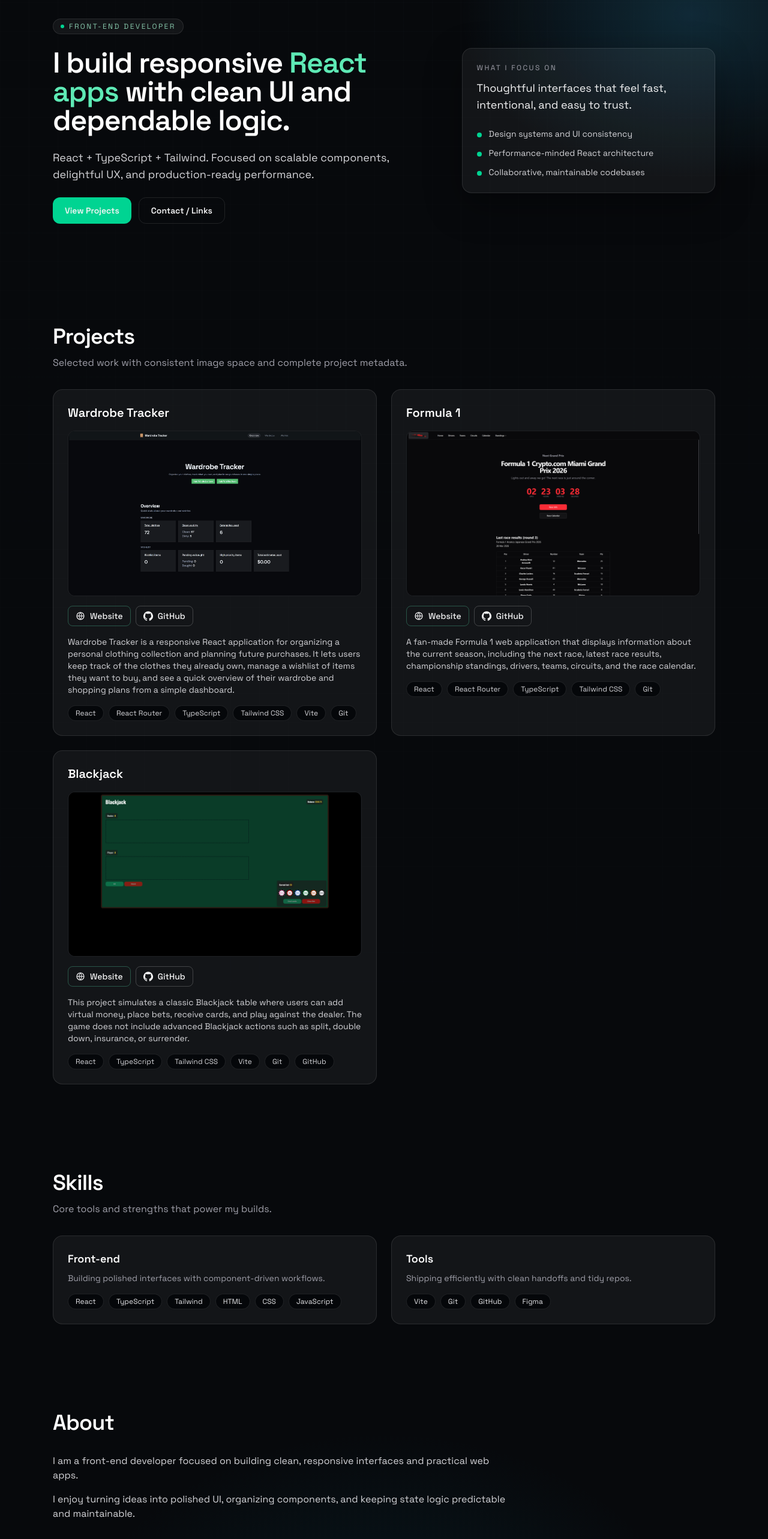
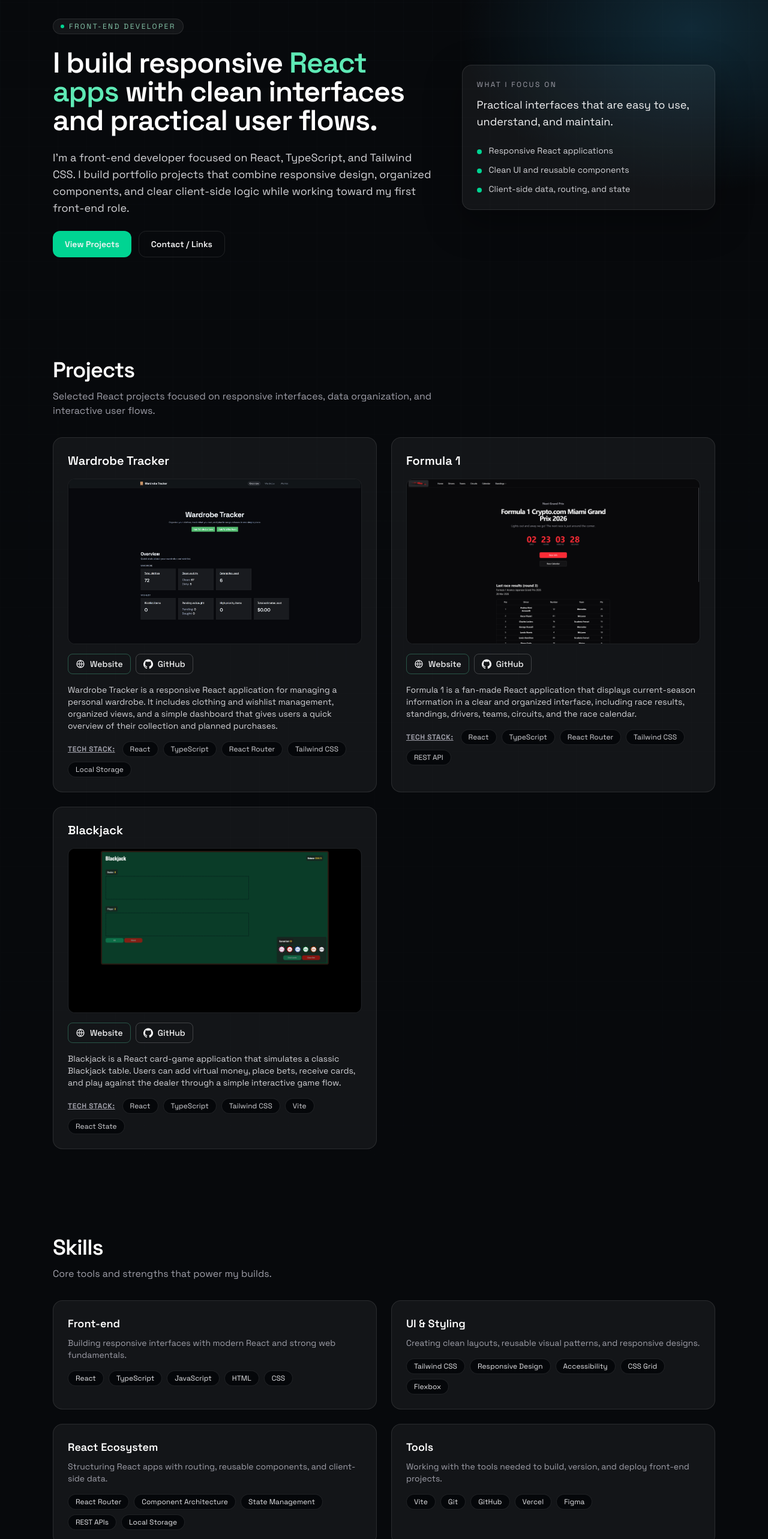
Before and after one commit to SantiG11/sg-portfolio, a React (Vite) app: page / in a window 1280 px wide. Shown: the part 140-2706 px from the top of the page at 60% size. Built offline with nearby package versions, Linux system fonts and the light colour scheme.

Commit message:
Hero, About me and Skills sections content improved

```diff
--- a/src/components/ProjectCard.tsx
+++ b/src/components/ProjectCard.tsx
@@ -131,7 +131,10 @@ export default function ProjectCard({
 
         <p className="mt-4 break-words text-sm text-zinc-300">{description}</p>
 
-        <ul className="mt-4 flex flex-wrap gap-2">
+        <ul className="mt-4 flex flex-wrap items-center gap-2">
+          <li className="mr-1 text-xs underline font-bold uppercase tracking-wider text-zinc-400">
+            Tech stack:
+          </li>
           {technologies.map((item) => (
             <li
               key={item}
--- a/src/data/contacts.ts
+++ b/src/data/contacts.ts
@@ -18,7 +18,7 @@ export const contactMethods: ContactMethod[] = [
   {
     id: "linkedin",
     label: "LinkedIn",
-    hint: "Fastest response",
+    hint: "Professional profile",
     value: "https://www.linkedin.com/in/santiago-l-gomez/",
     icon: "linkedin",
     interactionType: "link",
@@ -28,7 +28,7 @@ export const contactMethods: ContactMethod[] = [
   {
     id: "github",
     label: "GitHub",
-    hint: "Code and repositories",
+    hint: "Projects and source code",
     value: "https://github.com/SantiG11",
     icon: "github",
     interactionType: "link",
@@ -38,7 +38,7 @@ export const contactMethods: ContactMethod[] = [
   {
     id: "email",
     label: "Email",
-    hint: "For opportunities",
+    hint: "Open to front-end opportunities",
     value: "santigomez1129@gmail.com",
     icon: "email",
     interactionType: "email-copy",
--- a/src/data/projects.ts
+++ b/src/data/projects.ts
@@ -24,14 +24,13 @@ export const projects: Project[] = [
     websiteUrl: "https://wardrobe-tracker-one.vercel.app/",
     githubUrl: "https://github.com/SantiG11/wardrobe-tracker",
     description:
-      "Wardrobe Tracker is a responsive React application for organizing a personal clothing collection and planning future purchases. It lets users keep track of the clothes they already own, manage a wishlist of items they want to buy, and see a quick overview of their wardrobe and shopping plans from a simple dashboard.",
+      "Wardrobe Tracker is a responsive React application for managing a personal wardrobe. It includes clothing and wishlist management, organized views, and a simple dashboard that gives users a quick overview of their collection and planned purchases.",
     technologies: [
       "React",
+      "TypeScript",
       "React Router",
-      "TypeScript",
       "Tailwind CSS",
-      "Vite",
-      "Git",
+      "Local Storage",
     ],
     imageSrc: wardrobeTrackerScreen,
     imageAlt: "Wardrobe Tracker desktop screenshot",
@@ -42,13 +41,13 @@ export const projects: Project[] = [
     websiteUrl: "https://formula-1-two-omega.vercel.app",
     githubUrl: "https://github.com/SantiG11/formula-1",
     description:
-      "A fan-made Formula 1 web application that displays information about the current season, including the next race, latest race results, championship standings, drivers, teams, circuits, and the race calendar.",
+      "Formula 1 is a fan-made React application that displays current-season information in a clear and organized interface, including race results, standings, drivers, teams, circuits, and the race calendar.",
     technologies: [
       "React",
+      "TypeScript",
       "React Router",
-      "TypeScript",
       "Tailwind CSS",
-      "Git",
+      "REST API",
     ],
     imageSrc: formula1Screen,
     imageAlt: "Formula 1 project desktop screenshot",
@@ -59,14 +58,13 @@ export const projects: Project[] = [
     websiteUrl: "https://blackjack-taupe-beta.vercel.app",
     githubUrl: "https://github.com/SantiG11/blackjack",
     description:
-      "This project simulates a classic Blackjack table where users can add virtual money, place bets, receive cards, and play against the dealer. The game does not include advanced Blackjack actions such as split, double down, insurance, or surrender.",
+      "Blackjack is a React card-game application that simulates a classic Blackjack table. Users can add virtual money, place bets, receive cards, and play against the dealer through a simple interactive game flow.",
     technologies: [
       "React",
       "TypeScript",
       "Tailwind CSS",
       "Vite",
-      "Git",
-      "GitHub",
+      "React State",
     ],
     imageSrc: blackjackScreen,
     imageAlt: "Blackjack site desktop screenshot",
--- a/src/data/skills.ts
+++ b/src/data/skills.ts
@@ -9,13 +9,41 @@ export const skillGroups: SkillGroup[] = [
   {
     id: "front-end",
     title: "Front-end",
-    description: "Building polished interfaces with component-driven workflows.",
-    skills: ["React", "TypeScript", "Tailwind", "HTML", "CSS", "JavaScript"],
+    description:
+      "Building responsive interfaces with modern React and strong web fundamentals.",
+    skills: ["React", "TypeScript", "JavaScript", "HTML", "CSS"],
+  },
+  {
+    id: "ui-styling",
+    title: "UI & Styling",
+    description:
+      "Creating clean layouts, reusable visual patterns, and responsive designs.",
+    skills: [
+      "Tailwind CSS",
+      "Responsive Design",
+      "Accessibility",
+      "CSS Grid",
+      "Flexbox",
+    ],
+  },
+  {
+    id: "react-ecosystem",
+    title: "React Ecosystem",
+    description:
+      "Structuring React apps with routing, reusable components, and client-side data.",
+    skills: [
+      "React Router",
+      "Component Architecture",
+      "State Management",
+      "REST APIs",
+      "Local Storage",
+    ],
   },
   {
     id: "tools",
     title: "Tools",
-    description: "Shipping efficiently with clean handoffs and tidy repos.",
-    skills: ["Vite", "Git", "GitHub", "Figma"],
+    description:
+      "Working with the tools needed to build, version, and deploy front-end projects.",
+    skills: ["Vite", "Git", "GitHub", "Vercel", "Figma"],
   },
 ];
--- a/src/sections/About.tsx
+++ b/src/sections/About.tsx
@@ -2,15 +2,21 @@ import Section from "../components/Section";
 
 export default function About() {
   return (
-    <Section id="about" title="About">
+    <Section id="about" title="About me">
       <div className="max-w-3xl space-y-4 text-base text-zinc-300">
         <p>
-          I am a front-end developer focused on building clean, responsive
-          interfaces and practical web apps.
+          I’m a front-end developer from Argentina, currently studying
+          programming and building React projects as I work toward my first
+          front-end role. My recent work includes practical applications like a
+          wardrobe tracker, a Formula 1 dashboard, and a Blackjack game, where
+          I’ve practiced responsive layouts, routing, client-side data, and
+          interactive state logic.
         </p>
         <p>
-          I enjoy turning ideas into polished UI, organizing components, and
-          keeping state logic predictable and maintainable.
+          I enjoy building interfaces that are clear, organized, and easy to
+          use. I’m focused on improving through real projects, writing
+          maintainable components, and developing the habits needed to
+          contribute to a professional front-end team.
         </p>
       </div>
     </Section>
--- a/src/sections/Hero.tsx
+++ b/src/sections/Hero.tsx
@@ -10,13 +10,15 @@ export default function Hero() {
 
           <h1 className="fade-up fade-up-delay-1 text-4xl font-semibold tracking-tight text-white sm:text-5xl">
             I build responsive{" "}
-            <span className="text-emerald-300">React apps</span> with clean UI
-            and dependable logic.
+            <span className="text-emerald-300">React apps</span> with clean
+            interfaces and practical user flows.
           </h1>
 
           <p className="fade-up fade-up-delay-2 max-w-2xl text-lg text-zinc-300">
-            React + TypeScript + Tailwind. Focused on scalable components,
-            delightful UX, and production-ready performance.
+            I’m a front-end developer focused on React, TypeScript, and Tailwind
+            CSS. I build portfolio projects that combine responsive design,
+            organized components, and clear client-side logic while working
+            toward my first front-end role.
           </p>
 
           <div className="fade-up fade-up-delay-3 flex flex-wrap gap-3">
@@ -41,16 +43,16 @@ export default function Hero() {
               What I Focus On
             </p>
             <p className="mt-3 text-lg text-zinc-100">
-              Thoughtful interfaces that feel fast, intentional, and easy to
-              trust.
+              Practical interfaces that are easy to use, understand, and
+              maintain.
             </p>
           </div>
 
           <div className="space-y-3 text-sm text-zinc-300">
             {[
-              "Design systems and UI consistency",
-              "Performance-minded React architecture",
-              "Collaborative, maintainable codebases",
+              "Responsive React applications",
+              "Clean UI and reusable components",
+              "Client-side data, routing, and state",
             ].map((item) => (
               <div key={item} className="flex items-start gap-3">
                 <span className="mt-2 h-2 w-2 rounded-full bg-emerald-400" />
--- a/src/sections/Projects.tsx
+++ b/src/sections/Projects.tsx
@@ -7,7 +7,7 @@ export default function Projects() {
     <Section
       id="projects"
       title="Projects"
-      subtitle="Selected work with consistent image space and complete project metadata."
+      subtitle="Selected React projects focused on responsive interfaces, data organization, and interactive user flows."
     >
       <div className="grid grid-cols-1 gap-6 sm:grid-cols-2">
         {projects.map((project) => (
--- a/src/sections/Skills.tsx
+++ b/src/sections/Skills.tsx
@@ -8,7 +8,7 @@ export default function Skills() {
       title="Skills"
       subtitle="Core tools and strengths that power my builds."
     >
-      <div className="grid gap-6 [grid-template-columns:repeat(auto-fit,minmax(min(100%,18rem),1fr))]">
+      <div className="grid grid-cols-1 gap-6 lg:grid-cols-2">
         {skillGroups.map((group) => (
           <article
             key={group.id}
```
Also changed, not shown: 1 other file (tests, documents, lock files or other folders).
